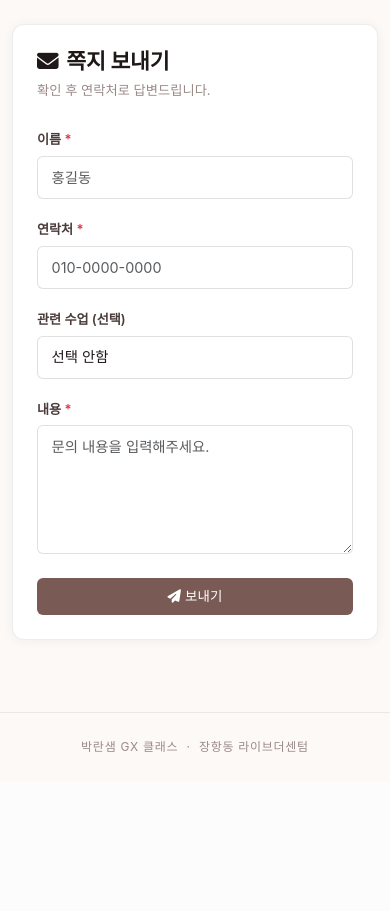
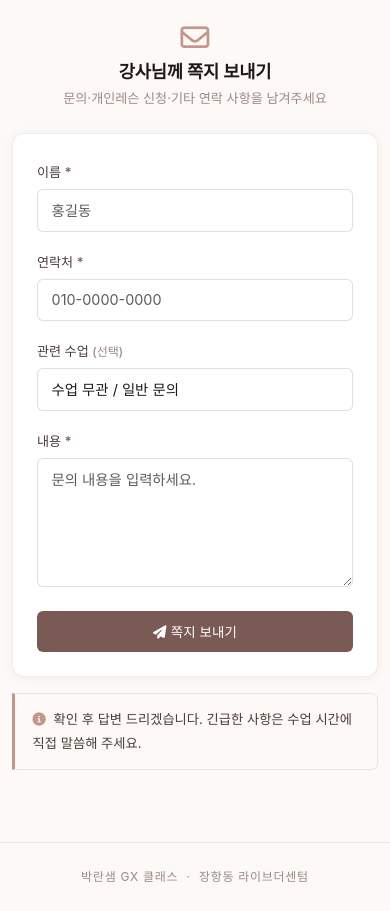
Before and after one commit to parkran-gx/gx-booking, a Django app: page /messages/send/ in a window 390 px wide. Shown: the part 63-974 px from the top of the page. Before the commit the page ends 815 px from the top, so only its background shows below. Run offline with Django 4.2, Linux system fonts and the light colour scheme; data comes from the database, SQL or seed files in the repository; some web fonts are replaced.

Commit message:
fix: 모바일탭 순서변경·쪽지보내기 회원용 정비

```diff
--- a/apps/messages_app/templates/messages_app/send.html
+++ b/apps/messages_app/templates/messages_app/send.html
@@ -3,38 +3,55 @@
 {% block content %}
 <div class="row justify-content-center">
   <div class="col-lg-6">
-    <div class="card gx-card p-4">
-      <h4 class="fw-bold mb-1"><i class="fa-solid fa-envelope me-2"></i>쪽지 보내기</h4>
-      <p class="text-muted small mb-4">확인 후 연락처로 답변드립니다.</p>
+    <div class="text-center mb-4">
+      <i class="fa-regular fa-envelope d-block mb-2" style="font-size:1.8rem;color:var(--rose-lt);"></i>
+      <h4 style="font-size:1.1rem;font-weight:600;margin-bottom:0.3rem;">강사님께 쪽지 보내기</h4>
+      <p style="font-size:0.82rem;color:var(--mist);">문의·개인레슨 신청·기타 연락 사항을 남겨주세요</p>
+    </div>
+
+    <div class="gx-card p-4">
       <form method="post">
         {% csrf_token %}
         {% if not request.user.is_authenticated %}
         <div class="mb-3">
-          <label class="form-label fw-semibold">이름 <span class="text-danger">*</span></label>
-          <input type="text" name="sender_name" class="form-control" placeholder="홍길동" required>
+          <label class="form-label">이름 <span style="color:var(--rose);">*</span></label>
+          <input type="text" name="sender_name" class="form-control"
+            placeholder="홍길동" required>
         </div>
         <div class="mb-3">
-          <label class="form-label fw-semibold">연락처 <span class="text-danger">*</span></label>
-          <input type="tel" name="sender_phone" class="form-control" placeholder="010-0000-0000" required>
+          <label class="form-label">연락처 <span style="color:var(--rose);">*</span></label>
+          <input type="tel" name="sender_phone" class="form-control"
+            placeholder="010-0000-0000" required>
+        </div>
+        {% else %}
+        <div class="gx-guide mb-4">
+          <i class="fa-solid fa-circle-check me-1" style="color:var(--sage);"></i>
+          {{ request.user.profile.display_name }}님으로 발송됩니다.
         </div>
         {% endif %}
         <div class="mb-3">
-          <label class="form-label fw-semibold">관련 수업 (선택)</label>
+          <label class="form-label">관련 수업 <span style="font-size:0.75rem;color:var(--mist);">(선택)</span></label>
           <select name="gx_class" class="form-select">
-            <option value="">선택 안함</option>
+            <option value="">수업 무관 / 일반 문의</option>
             {% for c in classes %}
-            <option value="{{ c.id }}">{{ c.name }} ({{ c.get_days_display }} {{ c.start_time|time:"H:i" }})</option>
+            <option value="{{ c.id }}">{{ c.name }}</option>
             {% endfor %}
           </select>
         </div>
         <div class="mb-4">
-          <label class="form-label fw-semibold">내용 <span class="text-danger">*</span></label>
-          <textarea name="content" class="form-control" rows="5" placeholder="문의 내용을 입력해주세요." required></textarea>
+          <label class="form-label">내용 <span style="color:var(--rose);">*</span></label>
+          <textarea name="content" class="form-control" rows="5"
+            placeholder="문의 내용을 입력하세요." required></textarea>
         </div>
-        <button type="submit" class="btn btn-gx w-100">
-          <i class="fa-solid fa-paper-plane me-1"></i>보내기
+        <button type="submit" class="btn btn-gx w-100" style="padding:0.65rem;">
+          <i class="fa-solid fa-paper-plane me-1"></i>쪽지 보내기
         </button>
       </form>
+    </div>
+
+    <div class="gx-guide mt-3">
+      <i class="fa-solid fa-circle-info me-1" style="color:var(--rose-lt);"></i>
+      확인 후 답변 드리겠습니다. 긴급한 사항은 수업 시간에 직접 말씀해 주세요.
     </div>
   </div>
 </div>
--- a/templates/base.html
+++ b/templates/base.html
@@ -162,11 +162,11 @@
     <a href="/messages/inbox/"><i class="fa-regular fa-envelope"></i>쪽지</a>
     <a href="/accounts/members/"><i class="fa-solid fa-users"></i>회원</a>
   {% else %}
-    <a href="/classes/"><i class="fa-regular fa-calendar"></i>수업예약</a>
-    <a href="/accounts/dashboard/"><i class="fa-solid fa-grip"></i>내 관리</a>
+    <a href="/classes/"><i class="fa-regular fa-calendar"></i>수업</a>
+    <a href="/notices/"><i class="fa-regular fa-bell"></i>공지</a>
     <a href="/my-calendar/"><i class="fa-regular fa-calendar-days"></i>캘린더</a>
-    <a href="/notices/"><i class="fa-regular fa-bell"></i>공지</a>
     <a href="/messages/inbox/"><i class="fa-regular fa-envelope"></i>쪽지</a>
+    <a href="/accounts/dashboard/"><i class="fa-regular fa-user"></i>내정보</a>
   {% endif %}
 </nav>
 {% endif %}
```
